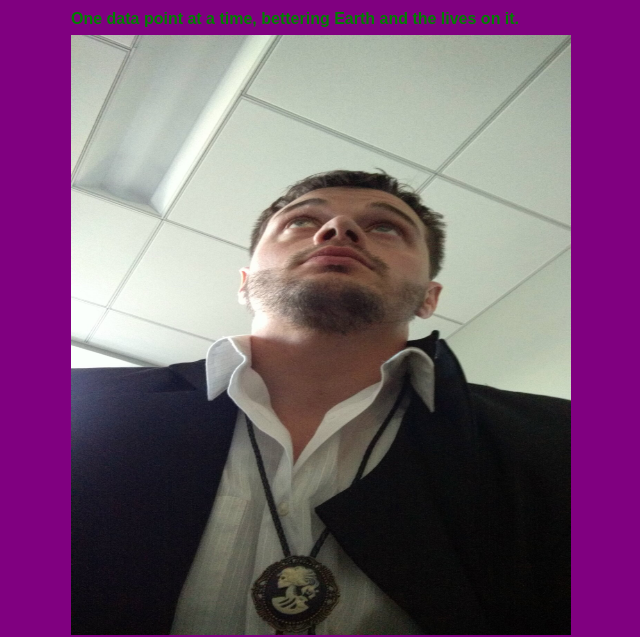
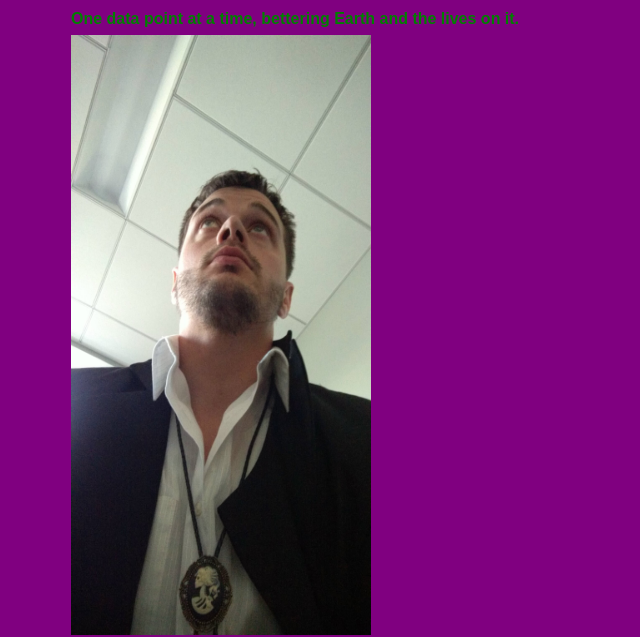
Before and after one commit to whasty/whasty.github.io, a plain HTML site: page index.html in a window 1280 px wide. Shown: the part 168-805 px from the top of the page, without its empty margins (185-825 px from the left). Drawn offline with Linux system fonts and the light colour scheme.

Commit message:
Update index.html

```diff
--- a/index.html
+++ b/index.html
@@ -12,7 +12,7 @@
   <div>
     <h1>Wade Hasty</h1>
     <p style="line-height:1px">One data point at a time, bettering Earth and the lives on it.</p>
-    <p><img src="VT01.jpeg" width="500" height="600"></p>
+    <p><img src="VT01.jpeg" width="300" height="600"></p>
     <p style="line-height:1px">Gamer | Warrior | Politico</p>
   </div>
 
```
